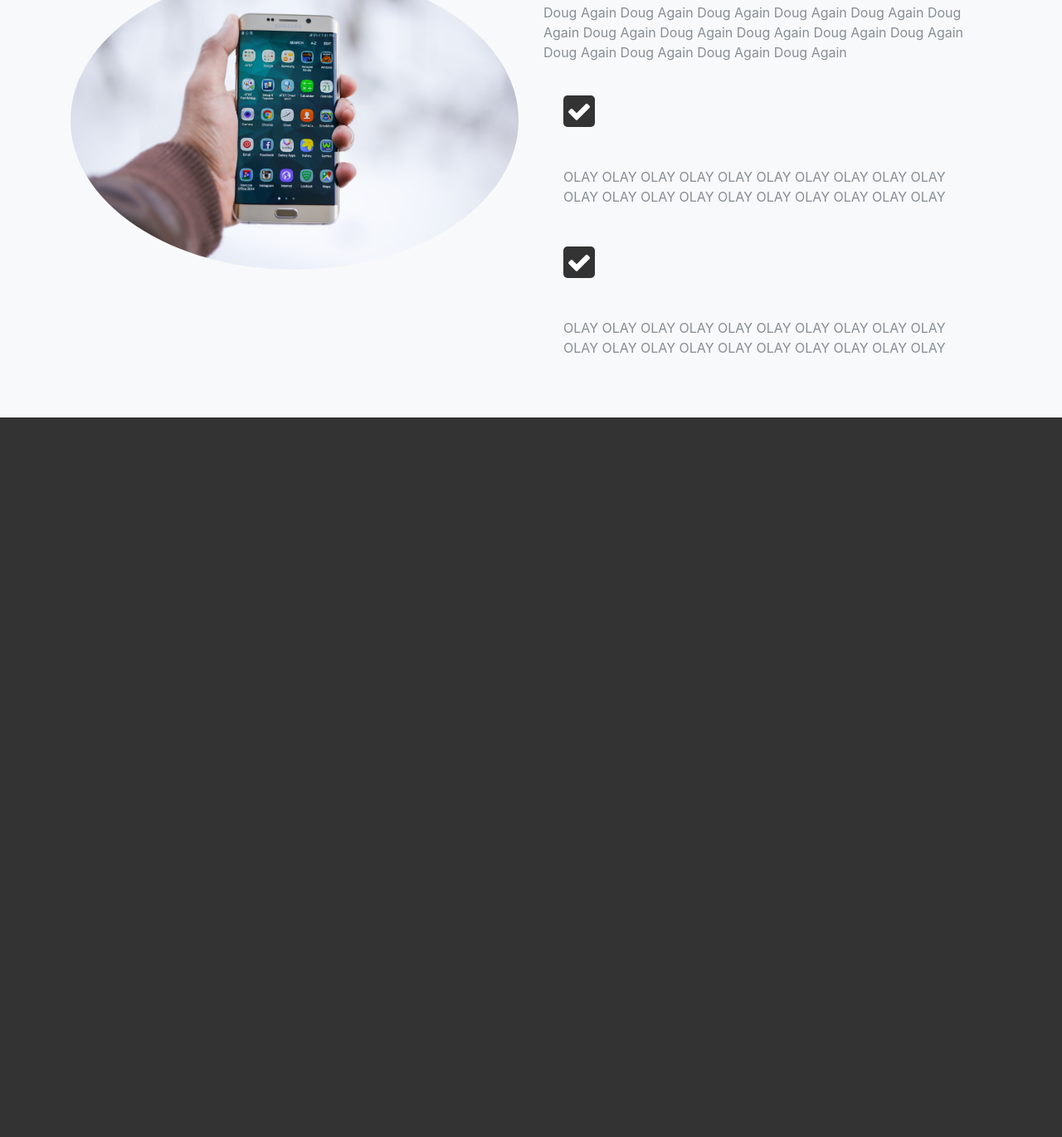
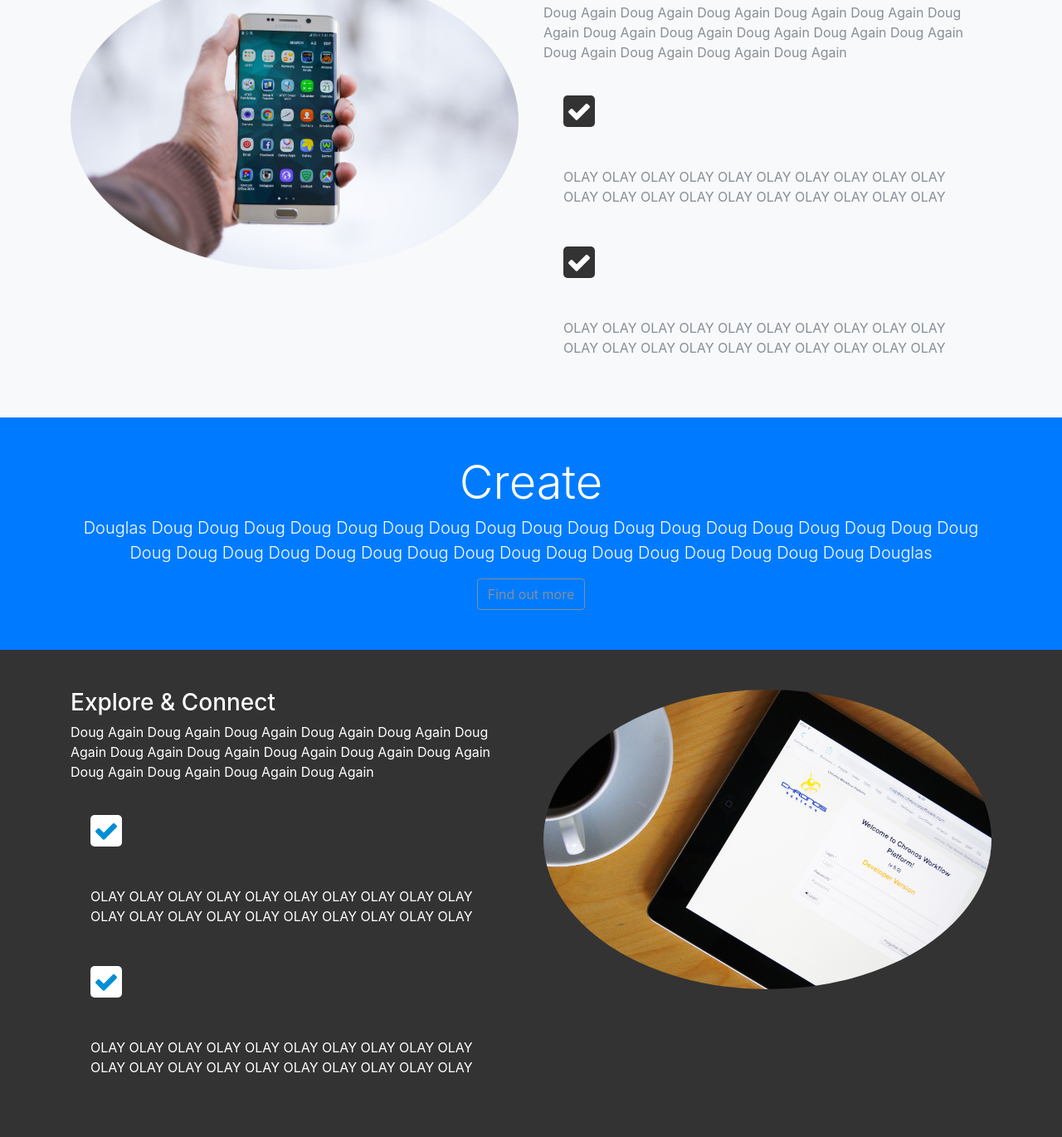
Before and after one commit to RoObsessedCode/LoopLab, a website: page src/index.html in a window 1280 px wide. Shown: the part 1063-2433 px from the top of the page at 83% size. Before the commit the page ends 1566 px from the top, so only its background shows below. Drawn offline with Linux system fonts and the light colour scheme.

Commit message:
complete create section

```diff
--- a/src/index.html
+++ b/src/index.html
@@ -116,7 +116,7 @@
             <h1 class="display-4">Explore</h1>
             <p class="lead">Douglas Doug Doug Doug Doug Doug Doug Doug Doug Doug Doug Doug Doug Doug Doug Doug Doug Doug Doug Doug Doug Doug
               Doug Doug Doug Doug Doug Doug Doug Doug Doug Doug Doug Doug Doug Douglas</p>
-            <a href="#" class="btn btn-outline-secondary">Find out more</a>
+            <a href="#" class="btn btn-outline-light">Find out more</a>
           </div>
         </div>
 
@@ -124,6 +124,9 @@
 
     </div>
   </section>
+
+
+
 
   <!-- EXPLORE SECTION -->
   <section id="explore-section" class="bg-light text-muted py-5">
@@ -160,6 +163,61 @@
     </div>
   </section>
 
+  <!-- CREATE HEAD -->
+
+  <section id="create-head-section" class="bg-primary">
+    <div class="container">
+      <div class="row">
+        <div class="col text-center">
+          <div class="py-5">
+            <h1 class="display-4">Create</h1>
+            <p class="lead">Douglas Doug Doug Doug Doug Doug Doug Doug Doug Doug Doug Doug Doug Doug Doug Doug Doug Doug Doug Doug Doug Doug
+              Doug Doug Doug Doug Doug Doug Doug Doug Doug Doug Doug Doug Doug Douglas</p>
+            <a href="#" class="btn btn-outline-secondary">Find out more</a>
+          </div>
+        </div>
+
+      </div>
+
+    </div>
+  </section>
+
+  <!-- CREATE SECTION -->
+  <section id="create-section" class="py-5">
+    <div class="container">
+      <div class="row">
+
+        <div class="col-md-6">
+          <h3>Explore & Connect</h3>
+          <p>Doug Again Doug Again Doug Again Doug Again Doug Again Doug Again Doug Again Doug Again Doug Again Doug Again Doug
+            Again Doug Again Doug Again Doug Again Doug Again</p>
+          <div class="d-flex flex-row">
+            <div class="p-4 align-self-start">
+              <i class="fa fa-check"></i>
+            </div>
+          </div>
+          <div class="p-4 align-self-end">OLAY OLAY OLAY OLAY OLAY OLAY OLAY OLAY OLAY OLAY OLAY OLAY OLAY OLAY OLAY OLAY OLAY OLAY OLAY OLAY
+
+          </div>
+
+          <div class="d-flex flex-row">
+            <div class="p-4 align-self-start">
+              <i class="fa fa-check"></i>
+            </div>
+          </div>
+          <div class="p-4 align-self-end">OLAY OLAY OLAY OLAY OLAY OLAY OLAY OLAY OLAY OLAY OLAY OLAY OLAY OLAY OLAY OLAY OLAY OLAY OLAY OLAY
+
+          </div>
+
+        </div>
+        <div class="col-md-6">
+          <img src="img/create-section1.jpg" class="img-fluid mb-3 rounded-circle" >
+        </div>
+
+      </div>
+    </div>
+  </section>
+
 
 
   <script src="js/jquery.min.js"></script>
--- a/src/scss/style.scss
+++ b/src/scss/style.scss
@@ -55,3 +55,14 @@ body{
     font-size:$icon-size;
   }
 }
+
+#create-section{
+    .fa{
+    color:$primary-color;
+    background:#fff;
+    padding:4px;
+    border-radius:5px;
+    font-size:$icon-size;
+  }
+
+}
```
Also changed, not shown: src/css/style.css, src/img/create-section1.jpg (added).
